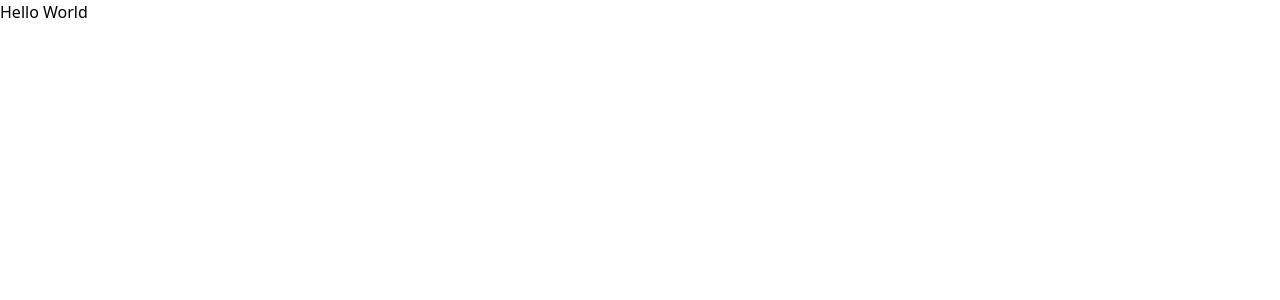
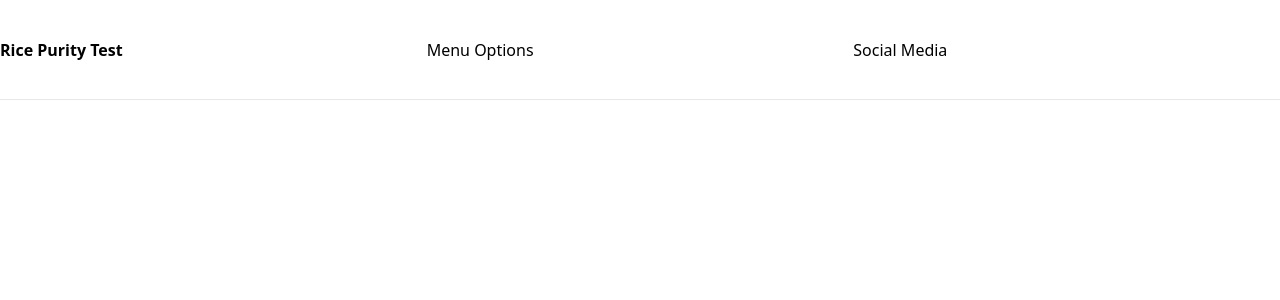
Before and after one commit to TerrenceJChan/rice-purity-test-modern-ui, a Next.js app: page / in a window 1280 px wide. Shown: the top 300 px of the page. Built offline with nearby package versions, Linux system fonts and the light colour scheme.

Commit message:
Create header component

```diff
--- a/pages/api/hello.js
+++ /dev/null
@@ -1,5 +0,0 @@
-// Next.js API route support: https://nextjs.org/docs/api-routes/introduction
-
-export default function handler(req, res) {
-  res.status(200).json({ name: 'John Doe' })
-}
--- a/pages/index.js
+++ b/pages/index.js
@@ -1,7 +1,7 @@
+import App from "../src/pageComponents/App";
+
 export default function Home() {
   return (
-    <div className="">
-      <p>Hello World</p>
-    </div>
+    <App/>
   )
 }
--- /dev/null
+++ b/src/components/Header.js
@@ -0,0 +1,11 @@
+const Header = () => {
+    return (
+        <header className="w-full border-b grid grid-cols-3 justify-between content-center min-h-[100px]">
+            <div className="font-extrabold">Rice Purity Test</div>
+            <div>Menu Options</div>
+            <div>Social Media</div>
+        </header>
+    )
+}
+
+export default Header
--- /dev/null
+++ b/src/components/Layout.js
@@ -0,0 +1,11 @@
+const Layout = ({ children }) => {
+    return (
+        <div className="flex justify-center">
+            <div className="lg:min-w-[1024px] lg:max-w-7xl w-full">
+                {children}
+            </div>
+        </div>
+    )
+}
+
+export default Layout
--- /dev/null
+++ b/src/pageComponents/App.js
@@ -0,0 +1,12 @@
+import Header from "../components/Header"
+import Layout from "../components/Layout"
+
+const App = () => {
+    return (
+        <Layout>
+            <Header />
+        </Layout>
+    )
+}
+
+export default App
--- a/tailwind.config.js
+++ b/tailwind.config.js
@@ -2,7 +2,7 @@
 module.exports = {
   content: [
     "./pages/**/*.{js,ts,jsx,tsx}",
-    "./components/**/*.{js,ts,jsx,tsx}",
+    "./src/components/**/*.{js,ts,jsx,tsx}",
   ],
   theme: {
     extend: {},
```
